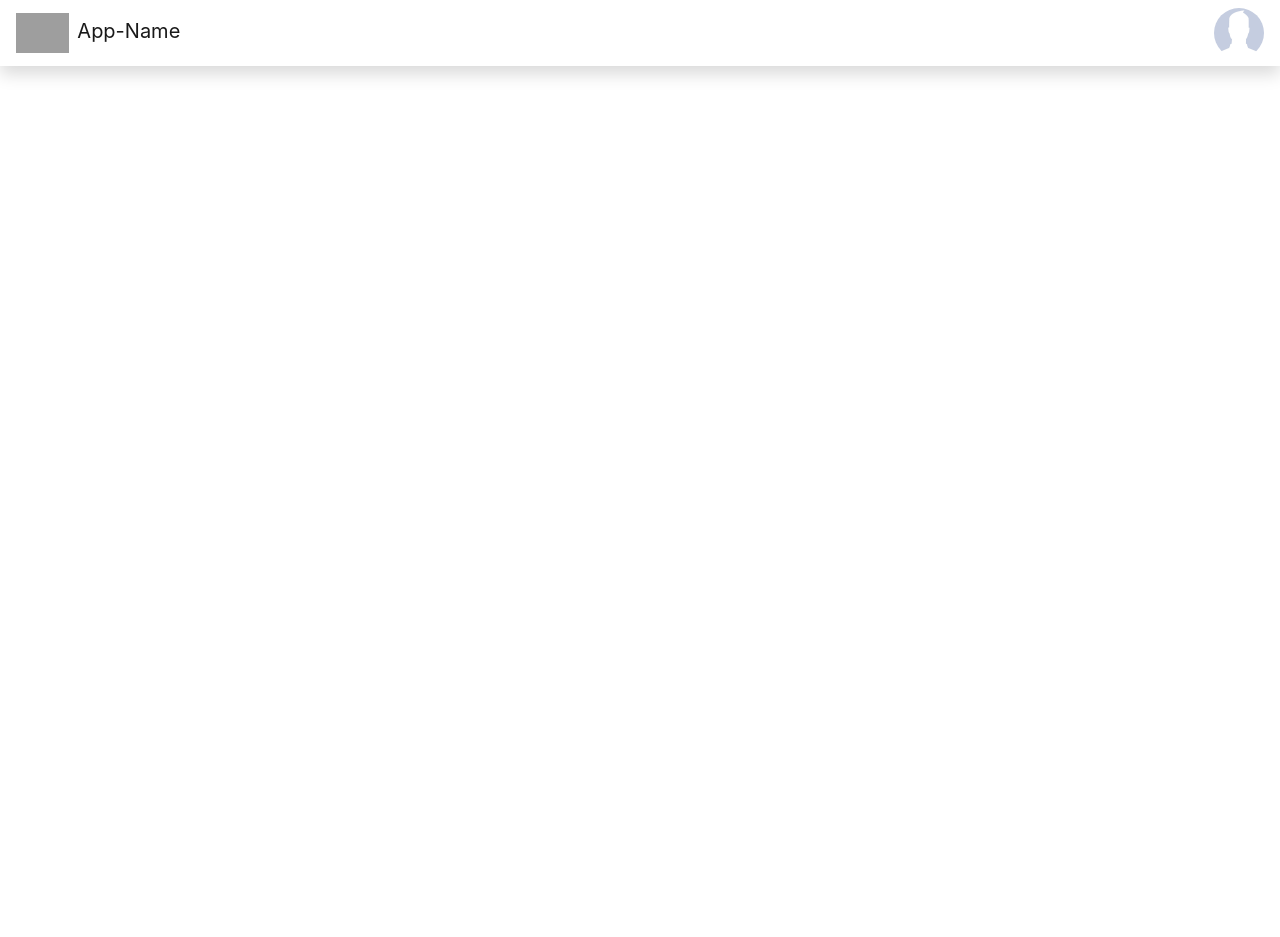
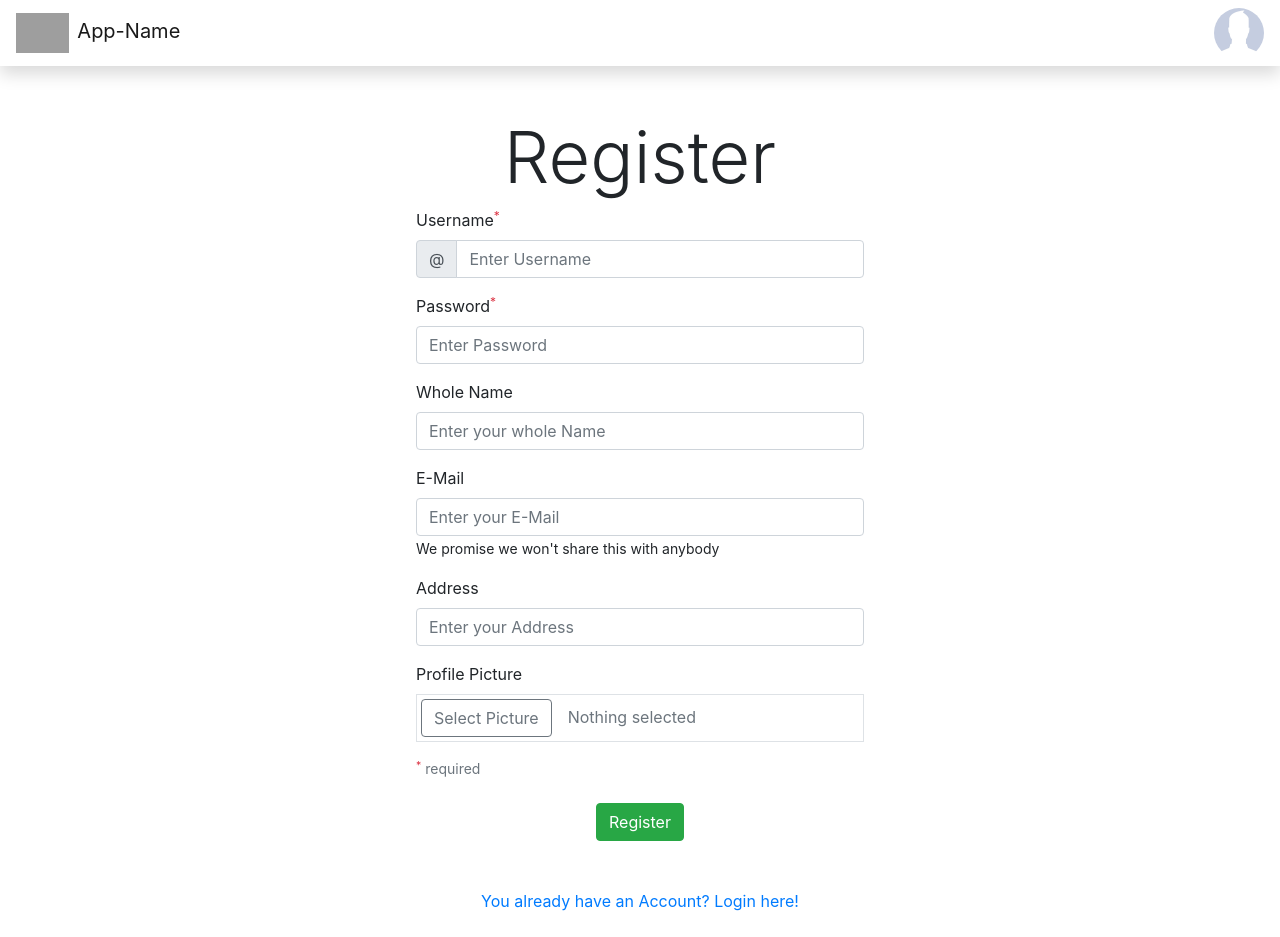
Before and after one commit to LukasPietzschmann/FitnessApp, a React (Create React App) app in the folder frontend/: page /register in a window 1280 px wide. Before the commit the page ends 800 px from the top, so only its background shows below. Built offline with nearby package versions, Linux system fonts and the light colour scheme; grey boxes are pictures that could not be loaded; the HTML template or start-up script is replaced by a standard one.

Commit message:
Frontend: New Login / Register Pages

```diff
--- a/frontend/src/App.js
+++ b/frontend/src/App.js
@@ -8,33 +8,35 @@ import ExerciseAreaTypes from './components/ExerciseAreaTypes/ExerciseAreaTypes'
 import Header from './components/Header/Header';
 import ExerciseTypes from './components/ExerciseTypes/ExerciseTypes';
 import Profile from './components/Profile/Profile';
+import Login from './components/Profile/Login';
+import Register from './components/Profile/Register';
 
 function App() {
 	return (
 		<Router>
-			<Header/>
+			<Header />
 			<Switch>
 				<Route exact path='/'>
-						<FrontPage className=''/>
+					<FrontPage className='' />
 				</Route>
 				<Route exact path='/areaChoice/UpperBody' >
 					<ExerciseAreaTypes id='upper' />
 				</Route>
 				<Route exact path='/areaChoice/LowerBody'>
-						<ExerciseAreaTypes id='lower'/>
+					<ExerciseAreaTypes id='lower' />
 				</Route>
 				<Route exact path='/areaChoice/FullBody'>
-						<ExerciseAreaTypes id='full'/>
+					<ExerciseAreaTypes id='full' />
 				</Route>
 
 				<Route exact path='/areaChoice/UpperBody/Chest' >
 					<ExerciseTypes id='chest' />
 				</Route>
 				<Route exact path='/areaChoice/LowerBody/Legs'>
-						<ExerciseTypes id='legs'/>
+					<ExerciseTypes id='legs' />
 				</Route>
 				<Route exact path='/areaChoice/FullBody/Booty'>
-						<ExerciseTypes id='booty'/>
+					<ExerciseTypes id='booty' />
 				</Route>
 
 				<Route exact path='/areaChoice' component={AreaChoice} />
@@ -42,6 +44,12 @@ function App() {
 				<Route exact path='/profile'>
 					<Profile className='mx-3' />
 				</Route>
+				<Route exact path='/login'>
+					<Login className='mx-auto mt-5' style={{width: 'clamp(400px, 35vw, 1000px)'}}/>
+				</Route>
+				<Route exact path='/register'>
+					<Register className='mx-auto mt-5' style={{width: 'clamp(400px, 35vw, 1000px)'}}/>
+				</Route>
 			</Switch>
 		</Router>
 	);
--- a/frontend/src/components/Profile/Login.js
+++ b/frontend/src/components/Profile/Login.js
@@ -2,14 +2,14 @@ import { useState } from 'react';
 
 import { axiosInstance } from '../../constants';
 
-function Login({ className }) {
+function Login({ className, style }) {
 	const [uname, setUName] = useState('');
 	const [passwd, setPasswd] = useState('');
 	const [error, setError] = useState(null);
 
 	return (
-		<div className={className}>
-			<h1 className='display-3'>Login</h1>
+		<div className={`${className}`} style={style}>
+			<h1 className='display-3 text-center'>Login</h1>
 			<form>
 				<div className='form-group'>
 					<label>Username</label>
@@ -25,16 +25,19 @@ function Login({ className }) {
 					<input className='form-control' type='password' placeholder='Enter Password' value={passwd} onChange={e => setPasswd(e.target.value)}/>
 				</div>
 			</form>
+			<div className='text-center'>
 				<button className='btn btn-success' onClick={() => {
 					axiosInstance.post('/login', {uname: uname, password: passwd}, {withCredentials: true})
-					.then(() => window.location.reload())
+						.then(() => window.location.href = '/')
 						.catch(err => {
 							console.error(err.response);
 							if (err.response && err.response.status === 400)
 								setError(err.response.data);
 						});
 				}}>Login</button>
-			<div className='d-inline text-danger ml-2'>{error}</div>
+				</div>
+			<div className='text-center text-danger m-2'>{error}</div>
+			<div className='text-center m-4'><a href='/register'>No Account yet? Register here!</a></div>
 		</div>
 	);
 }
--- a/frontend/src/components/Profile/Profile.js
+++ b/frontend/src/components/Profile/Profile.js
@@ -2,7 +2,7 @@ import { useEffect, useState } from 'react';
 
 import { axiosInstance } from '../../constants';
 import useUser from '../../hooks/useUser';
-import LoginOrRegister from './LoginOrRegister';
+import Login from './Login';
 
 function Profile({ className }) {
 	const [token, uid, logout] = useUser();
@@ -45,11 +45,14 @@ function Profile({ className }) {
 						}}>Save Changes</button>
 						<button className='btn btn-outline-danger float-right' onClick={() => {
 							axiosInstance.post(`/logout/${uid}`, null, { headers: { Token: token } })
-								.then(res => logout())
+								.then(res => {
+									logout();
+									window.location.href = '/login';
+								})
 								.catch(err => console.error(err));
 						}}>Logout</button>
 					</div>
-					: <LoginOrRegister />
+					: window.location.href = '/login'
 			}
 		</div>
 	);
--- a/frontend/src/components/Profile/Register.js
+++ b/frontend/src/components/Profile/Register.js
@@ -2,7 +2,7 @@ import { useState } from 'react';
 
 import { axiosInstance } from '../../constants';
 
-function Register({ className }) {
+function Register({ className, style }) {
 	const [uname, setUName] = useState('');
 	const [passwd, setPasswd] = useState('');
 	const [name, setName] = useState('');
@@ -12,8 +12,8 @@ function Register({ className }) {
 	const [error, setError] = useState(null);
 
 	return (
-		<div className={className}>
-			<h1 className='display-3'>Register</h1>
+		<div className={className} style={style}>
+			<h1 className='display-3 text-center'>Register</h1>
 			<form>
 				<div className='form-group'>
 					<label>Username</label>
@@ -68,16 +68,19 @@ function Register({ className }) {
 			<small className='d-block mb-4 text-secondary'>
 				<sup className='text-danger'>*</sup> required
 			</small>
+			<div className='text-center'>
 				<button className='btn btn-success' onClick={() => { //TODO upload image
 					axiosInstance.post('/user', { uname: uname, password: passwd, name: name, mail: mail, address: home}, { withCredentials: true })
-					.then(() => window.location.reload())
+						.then(() => window.location.href = '/login')
 						.catch(err => {
 							console.error(err, err.response);
 							if (err.response && err.response.status === 400)
 								setError(err.response.data);
 						});
 				}}>Register</button>
-			<div className='d-inline text-danger ml-2'>{error}</div>
+				</div>
+			<div className='d-inline text-danger m-2'>{error}</div>
+			<div className='text-center m-4'><a href='/login'>You already have an Account? Login here!</a></div>
 		</div>
 	);
 }
```
Lines whose indentation alone changed are shown as unchanged.
